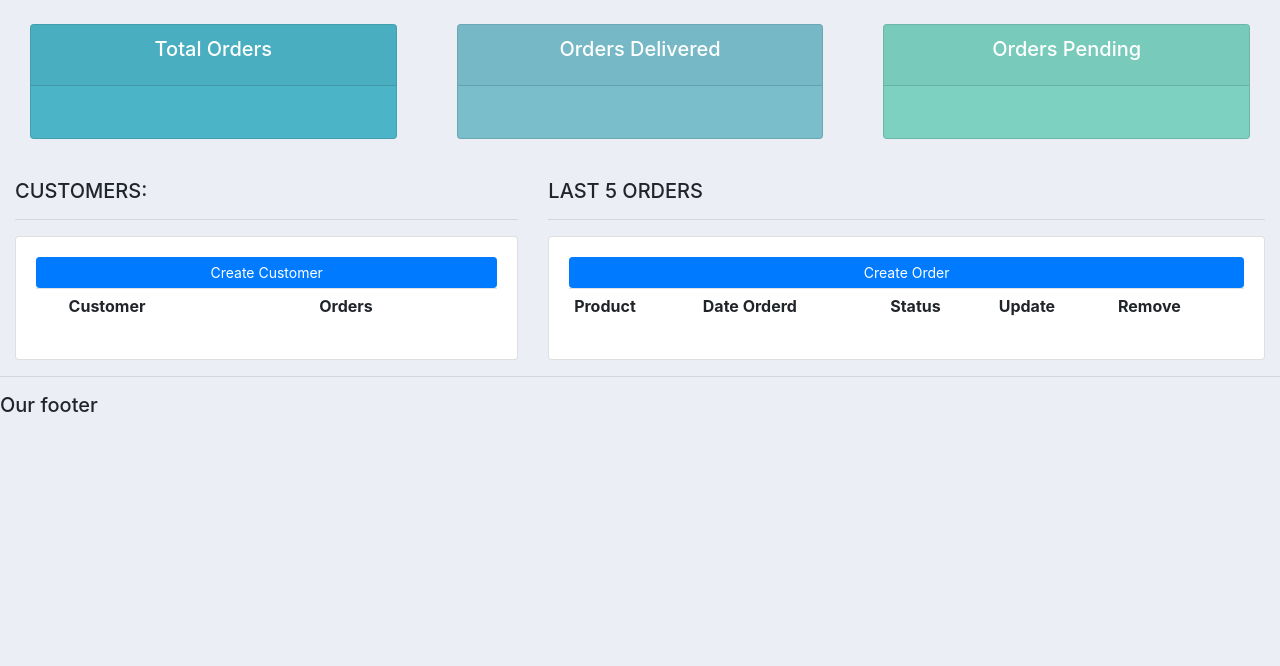
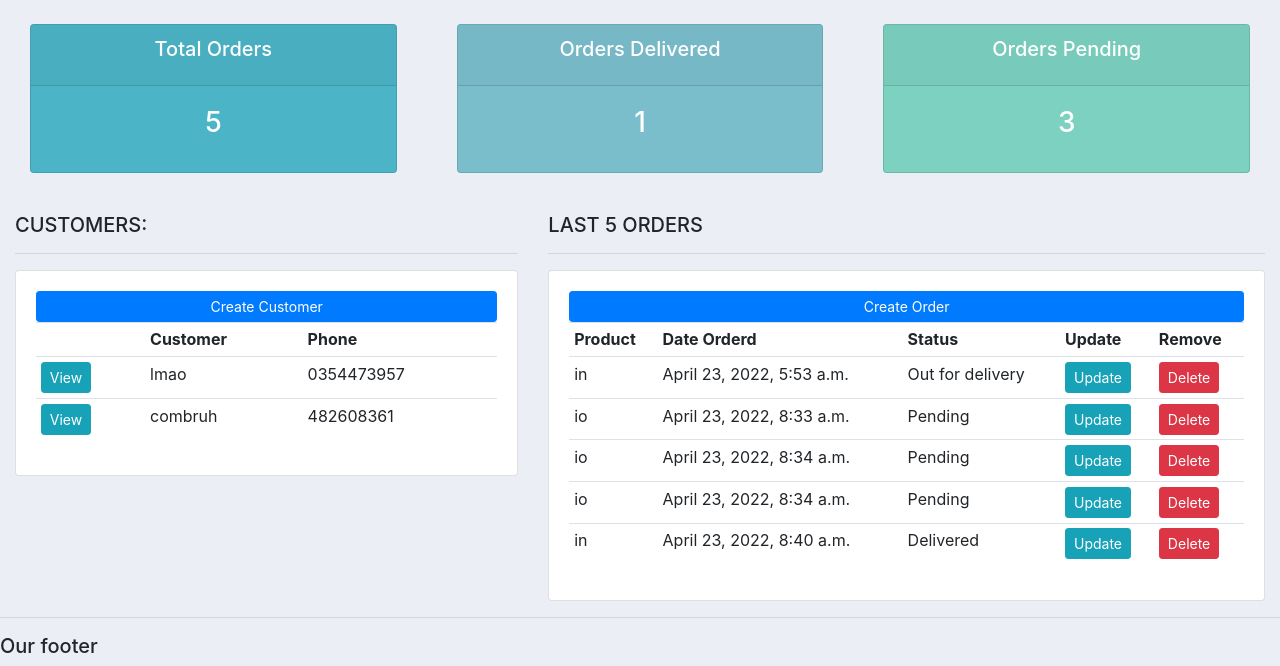
Before and after one commit to InventN/NMCNPM-personal-midterm, a Django app: page / in a window 1280 px wide. Shown: the part 266-932 px from the top of the page. Before the commit the page ends 678 px from the top, so only its background shows below. Run offline with Django 3.2, Linux system fonts and the light colour scheme; data comes from the database, SQL or seed files in the repository; lists and menus that the app fills with data are empty; some libraries are stand-ins or nearby versions.

Commit message:
Xong video 10 mất gần nửa tiếng cho cái đường dẫn url :))

```diff
--- a/acc/Templates/acc/dashboard.html
+++ b/acc/Templates/acc/dashboard.html
@@ -16,8 +16,16 @@
 				<tr>
 					<th></th>
 					<th>Customer</th>
-					<th>Orders</th>
+					<th>Phone</th>
 				</tr>
+
+				{% for customer in customers %}
+					<tr>
+						<td><a class= 'btn btn-sm btn-info' href= '{% url 'customer' customer.id %}'>View</a></td>
+						<td>{{customer.name}}</td>
+						<td>{{customer.phone}}</td>
+					</tr>
+				{% endfor %}
 
 			</table>
 		</div>
@@ -27,7 +35,7 @@
 		<h5>LAST 5 ORDERS</h5>
 		<hr>
 		<div class="card card-body">
-			<a class="btn btn-primary  btn-sm btn-block" href="">Create Order</a>
+			<a class="btn btn-primary  btn-sm btn-block" href= "{% url 'create_order' %}">Create Order</a>
 			<table class="table table-sm">
 				<tr>
 					<th>Product</th>
@@ -37,6 +45,16 @@
 					<th>Remove</th>
 				</tr>
 
+				{% for order in orders %}
+					<tr>
+						<td>{{order.product}}</td>
+						<td>{{order.date_created}}</td>
+						<td>{{order.status}}</td>
+						<td><a class= 'btn btn-sm btn-info' href= '{% url 'update_order' order.id %}'>Update</td>
+						<td><a class= 'btn btn-sm btn-danger' href= '{% url 'delete_order' order.id %}'>Delete</td>
+					</tr>
+				{% endfor %}
+
 			</table>
 		</div>
 	</div>
--- a/acc/Templates/acc/navbar.html
+++ b/acc/Templates/acc/navbar.html
@@ -9,10 +9,10 @@
     <div class="collapse navbar-collapse" id="navbarNav">
       <ul class="navbar-nav">
         <li class="nav-item active">
-          <a class="nav-link" href="#">Dashboard</a>
+          <a class="nav-link" href="{% url 'home' %}">Dashboard</a>
         </li>
         <li class="nav-item">
-          <a class="nav-link" href="#">Products</a>
+          <a class="nav-link" href="{% url 'products' %}">Products</a>
         </li>
       </ul>
     </div>
--- a/acc/Templates/acc/status.html
+++ b/acc/Templates/acc/status.html
@@ -8,7 +8,7 @@
 			  		<h5 class="card-title">Total Orders</h5>
 			  	</div>
 			  	<div class="card-body">
-			    	<h3 class="card-title"></h3>
+			    	<h3 class="card-title">{{total_orders}}</h3>
 			  	</div>
 			</div>
 		</div>
@@ -21,7 +21,7 @@
 			  		<h5 class="card-title">Orders Delivered</h5>
 			  	</div>
 			  	<div class="card-body">
-			    	<h3 class="card-title"></h3>
+			    	<h3 class="card-title">{{delivered}}</h3>
 			  	</div>
 			</div>
 		</div>
@@ -34,7 +34,7 @@
 			  		<h5 class="card-title">Orders Pending</h5>
 			  	</div>
 			  	<div class="card-body">
-			    	<h3 class="card-title"></h3>
+			    	<h3 class="card-title">{{pending}}</h3>
 			  	</div>
 			</div>
 		</div>
--- a/acc/models.py
+++ b/acc/models.py
@@ -40,6 +40,9 @@
     )
 
     customer = models.ForeignKey(Customer, null= True, on_delete= models.SET_NULL)
-    Product = models.ForeignKey(Product, null= True, on_delete= models.SET_NULL)
+    product = models.ForeignKey(Product, null= True, on_delete= models.SET_NULL)
     date_created = models.DateTimeField(auto_now_add= True, null= True)
     status = models.CharField(max_length=200, null= True, choices= STATUS)
+
+    def __str__(self):
+        return self.product.name
--- a/acc/urls.py
+++ b/acc/urls.py
@@ -2,7 +2,11 @@
 from . import views
 
 urlpatterns = [
-    path('', views.home),
-    path('customer/', views.customer),
-    path('products/', views.products),
+    path('', views.home, name= 'home'),
+    path('customer/<str:pk_test>/', views.customer, name= 'customer'),
+    path('products/', views.products, name= 'products'),
+
+    path('create_order/', views.createOrder, name= 'create_order'),
+    path('update_order/<str:pk>/', views.updateOrder, name= 'update_order'),
+    path('delete_order/<str:pk>/', views.deleteOrder, name= 'delete_order')
 ]
--- a/acc/views.py
+++ b/acc/views.py
@@ -1,13 +1,73 @@
-from django.shortcuts import render
+from django.shortcuts import render, redirect
 from django.http import HttpResponse
+from .models import *
+from .forms import OrderForm
 
 def home(request):
-    return render(request, 'acc/dashboard.html')
+    orders = Order.objects.all()
+    customers = Customer.objects.all()
+
+    total_customers = customers.count()
+
+    total_orders = orders.count()
+    delivered = orders.filter(status= 'Delivered').count()
+    pending = orders.filter(status= 'Pending').count()
+
+    context = {'orders': orders, 'customers': customers, 'total_orders': total_orders,
+    'delivered': delivered, 'pending': pending}
+
+    return render(request, 'acc/dashboard.html', context)
 
 def products(request):
-    return render(request, 'acc/products.html')
+    products = Product.objects.all()
+    return render(request, 'acc/products.html', {'products': products})
 
-def customer(request):
-    return render(request, 'acc/customer.html')
+def customer(request, pk_test):
+    customer = Customer.objects.get(id= pk_test)
 
+    orders = customer.order_set.all()
+    order_count =  orders.count()
+
+    context = {'customer':customer, 'orders':orders, 'order_count': order_count}
+    return render(request, 'acc/customer.html', context)
+
+def createOrder(request):
+
+    form = OrderForm()
+    if request.method == 'POST':
+        # print('Printing POST:', request.POST)
+        form = OrderForm(request.POST)
+        if form.is_valid():
+            form.save()
+            return redirect('/')
+
+
+    context= {'form': form}
+    return render(request, 'acc/order_form.html', context)
+
+
+def updateOrder(request, pk):
+    order = Order.objects.get(id= pk)
+    form = OrderForm(instance= order)
+
+    if request.method == 'POST':
+        form = OrderForm(request.POST, instance= order)
+        if form.is_valid():
+            form.save()
+            return redirect('/')
+
+    context = {'form': form}
+    return render(request, 'acc/order_form.html', context)
+
+
+def deleteOrder(request, pk):
+    order = Order.objects.get(id= pk)
+    # form = OrderForm(instance= order)
+
+    if request.method == 'POST':
+        order.delete()
+        return redirect('/')
+
+    context = {'item': order}
+    return render(request, 'acc/delete.html', context)
 # Create your views here.
```
Also changed, not shown: acc/Templates/acc/customer.html (+14 -3 lines), acc/Templates/acc/delete.html (added, +25 -0 lines), acc/Templates/acc/order_form.html (added, +20 -0 lines), acc/Templates/acc/products.html (+8 -0 lines), acc/forms.py (added, +7 -0 lines), acc/migrations/0007_rename_product_order_product.py (added), db.sqlite3.
